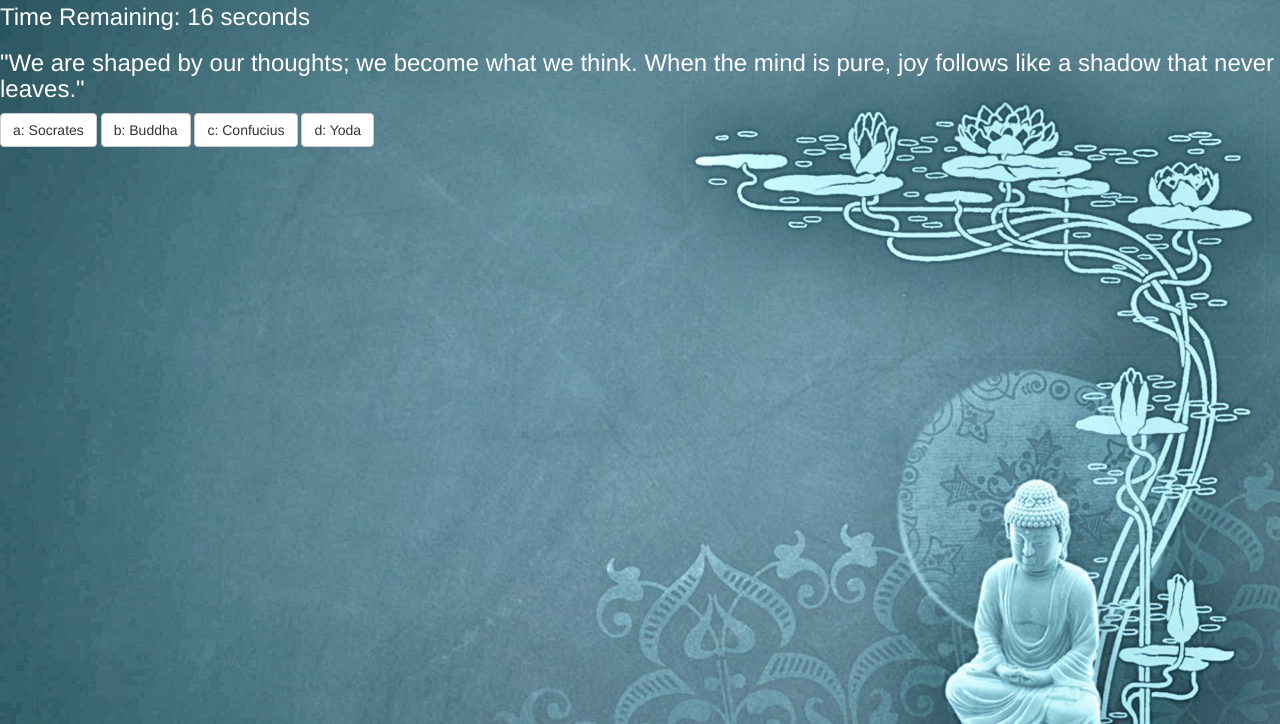
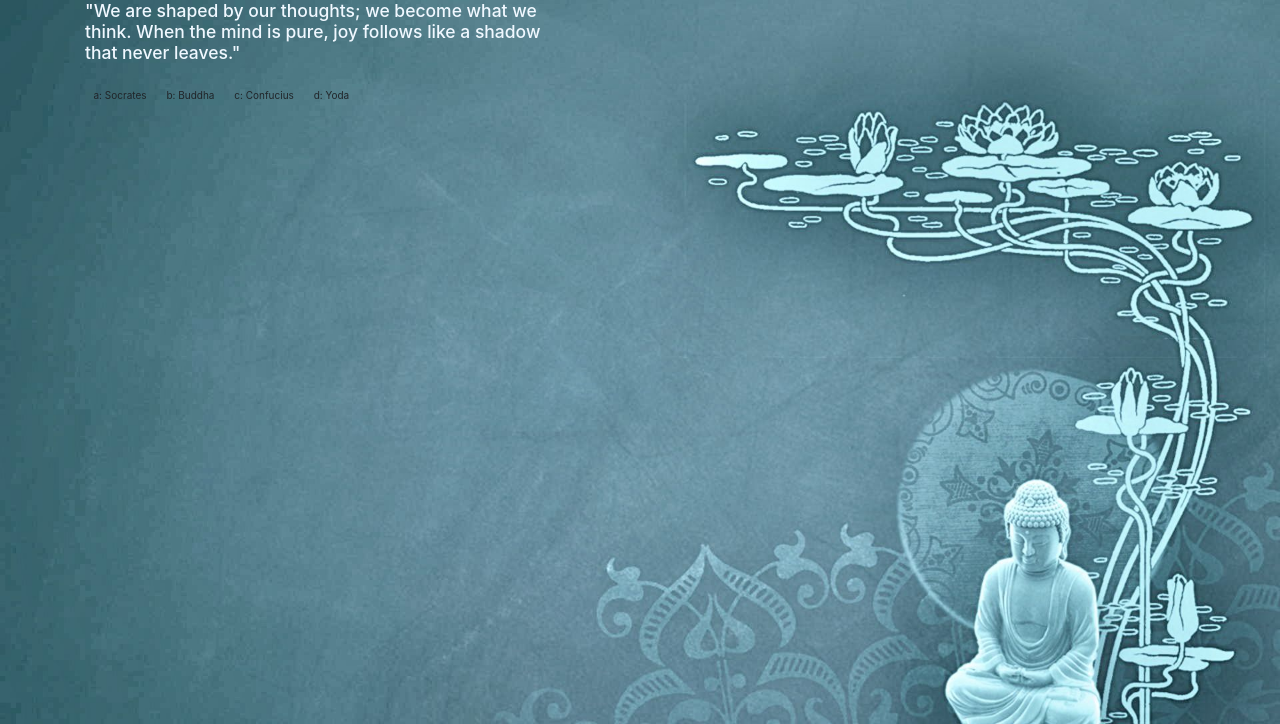
Before and after one commit to brothhammer/TriviaGame, a plain HTML site: page index.html in a window 1280 px wide. Shown: the part 76-800 px from the top of the page. Drawn offline with nearby package versions, Linux system fonts and the light colour scheme.

Commit message:
Working, cleaned up comments and added questions

```diff
--- a/assets/css/style.css
+++ b/assets/css/style.css
@@ -12,5 +12,8 @@ img{
 }
 
 body{
-	color: #ffffff;
+	color: #F0F8FF
 }
+/*.container{
+	margin-top: 12%;
+}*/
--- a/assets/javascript/app.js
+++ b/assets/javascript/app.js
@@ -49,6 +49,66 @@ $(document).ready(function(){
 				"d: Yoda"
 			],
 			correct: "d"
+		},
+		{
+			question: '"Life is really simple, but we insist on making it complicated."',
+			answers: [
+				"a: Socrates",
+				"b: Buddha",
+				"c: Confucius",
+				"d: Yoda"
+			],
+			correct: "c"
+		},
+		{
+			question: '"Do not dwell in the past, do not dream of the future, concentrate the mind on the present moment."',
+			answers: [
+				"a: Socrates",
+				"b: Buddha",
+				"c: Confucius",
+				"d: Yoda"
+			],
+			correct: "b"
+		},
+		{
+			question: '"Attachement leads to jealousy. The shadow of greed, that is. Train yourself to let go of everything you fear to lose."',
+			answers: [
+				"a: Socrates",
+				"b: Buddha",
+				"c: Confucius",
+				"d: Yoda"
+			],
+			correct: "d"
+		},
+		{
+			question: '"He who learns but does not think, is lost! He who thinks but does not learn is in great danger."',
+			answers: [
+				"a: Socrates",
+				"b: Buddha",
+				"c: Confucius",
+				"d: Yoda"
+			],
+			correct: "c"
+		},
+		{
+			question: '"Many of the truths we cling to depend on our point of view."',
+			answers: [
+				"a: Socrates",
+				"b: Buddha",
+				"c: Confucius",
+				"d: Yoda"
+			],
+			correct: "d"
+		},
+		{
+			question: '"Flase words are not only evil in themselves, but they infect the soul with evil."',
+			answers: [
+				"a: Socrates",
+				"b: Buddha",
+				"c: Confucius",
+				"d: Yoda"
+			],
+			correct: "a"
 		}
 		];
 	//call the timeOut function every 1 second
@@ -60,6 +120,8 @@ $(document).ready(function(){
 
 	//click handler for buttons
 	$(document).on("click", "button", checkCorrect);
+	$(document).on("keypress", "button", checkCorrect);
+	var a = event.keyCode;
 
 	//on click of button check for correct or incorrect answer, itterate counter and display results
 	function checkCorrect() {
--- a/index.html
+++ b/index.html
@@ -9,7 +9,7 @@
 
       <link rel="stylesheet" href="https://maxcdn.bootstrapcdn.com/bootstrap/3.3.6/css/bootstrap.min.css">
 
-      <!-- <link rel="stylesheet" href="https://bootswatch.com/cyborg/bootstrap.min.css"> -->
+      <link rel="stylesheet" href="https://bootswatch.com/cyborg/bootstrap.min.css">
 
       <link rel="stylesheet" type="text/css" href="assets/css/style.css">
 
@@ -18,13 +18,25 @@
     </head>
     <body>
 
+    <div class="container">
+      <div class="row">
+        <div class="col-sm-8">
+
           <div class="content">
 
             <h1>Who is the quote attributed too?</h1>
 
             <h3 class = "countDown">Time Remaining: </h3>
 
+            <br>
+
+      <div class="row">
+        <div class="col-sm-8">
             <h3 class = "question"></h3>
+        </div>
+      </div>
+
+            <br>
 
             <div class = "buttons">
               <button class="btn btn-default button0"></button>
@@ -39,6 +51,9 @@
 
           <div class="questionResult">
           </div>
+        </div>
+      </div>
+    </div>
 
     <img src="assets/images/background.jpg">
 
```
Lines whose indentation alone changed are shown as unchanged.
